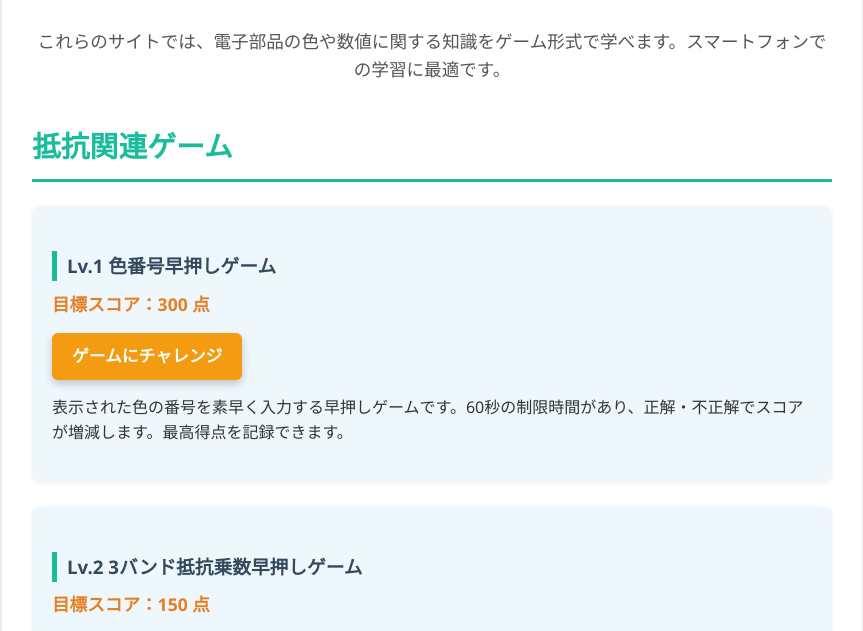
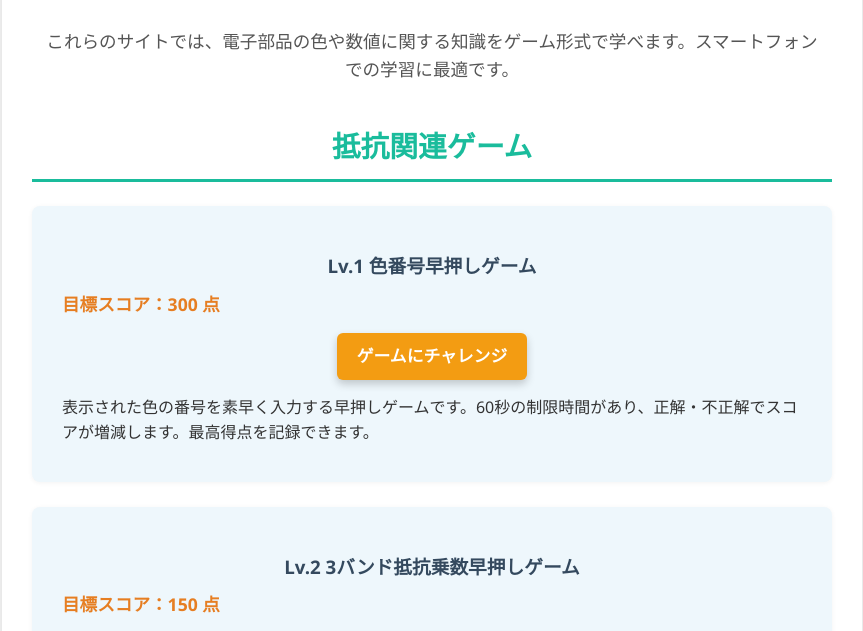
Before and after one commit to E-TechKB/Elec_SET_portal, a plain HTML site: page index.html in a window 1280 px wide. Shown: the part 126-757 px from the top of the page, without its empty margins (208-1071 px from the left). Drawn offline with Linux system fonts and the light colour scheme.

Commit message:
Update styles.css

```diff
--- a/styles.css
+++ b/styles.css
@@ -4,14 +4,16 @@ body {
     margin: 20px;
     background-color: #f4f4f4;
     color: #333;
+    text-align: center; /* 全体を中央揃えにする */
 }
 .container {
     max-width: 800px;
-    margin: auto;
+    margin: 20px auto; /* 画面中央に配置 */
     background: #fff;
     padding: 30px;
     border-radius: 8px;
     box-shadow: 0 2px 10px rgba(0,0,0,0.1);
+    text-align: left; /* コンテナ内のテキストは左揃えに戻す */
 }
 h1 {
     color: #2c3e50;
@@ -25,13 +27,15 @@ h2 {
     padding-bottom: 10px;
     margin-top: 40px;
     font-size: 1.8em;
+    text-align: center; /* H2タイトルは中央揃え */
 }
 h3 {
-    color: #34495e; /* h3は落ち着いた色に戻す */
+    color: #34495e;
     margin-top: 25px;
-    /* ターコイズブルーで装飾 */
-    border-left: 5px solid #1abc9c;
-    padding-left: 10px;
+    /* 中央揃えと競合するため、左の装飾を削除 */
+    border-left: none;
+    padding-left: 0;
+    text-align: center; /* H3タイトルも中央揃え */
 }
 ul {
     list-style: none;
@@ -45,9 +49,10 @@ li {
     border-radius: 8px;
     box-shadow: 0 1px 5px rgba(0, 0, 0, 0.05);
     border-left: none;
+    text-align: center; /* リストアイテムの内容を中央揃え */
 }
 
-/* 目標スコアを強調 (オレンジ系を維持) */
+/* 目標スコアを強調 (中央揃えの影響を受けます) */
 .score-goal {
     font-weight: bold;
     color: #e67e22;
@@ -56,7 +61,6 @@ li {
     margin-bottom: 10px;
 }
 
-/* 従来のリンクスタイルは不要になるが、念のため残す */
 li a {
     color: #007bff;
     text-decoration: none;
@@ -68,6 +72,8 @@ li a:hover {
 
 p {
     margin-top: 10px;
+    text-align: left; /* 説明文は長いため、読みやすいように左揃えに戻す */
+    padding: 0 10px; /* 左右に少しパディングを持たせる */
 }
 .intro, .closing {
     text-align: center;
@@ -76,15 +82,14 @@ p {
     color: #555;
 }
 
-/* =========== ゲームリンクをボタン化するためのスタイル (おしゃれなオレンジ系) =========== */
+/* =========== ゲームリンクをボタン化するためのスタイル =========== */
 
 .game-link-button {
     display: block;
     width: fit-content;
     max-width: 100%;
     padding: 10px 20px;
-    margin-top: 15px;
-    margin-bottom: 15px; /* 説明文との間にスペースを追加 */
+    margin: 15px auto; /* 中央揃えのために左右マージンをautoに設定 */
     /* おしゃれなオレンジ/テラコッタ系の色 */
     background-color: #f39c12;
     color: #fff !important;
```
